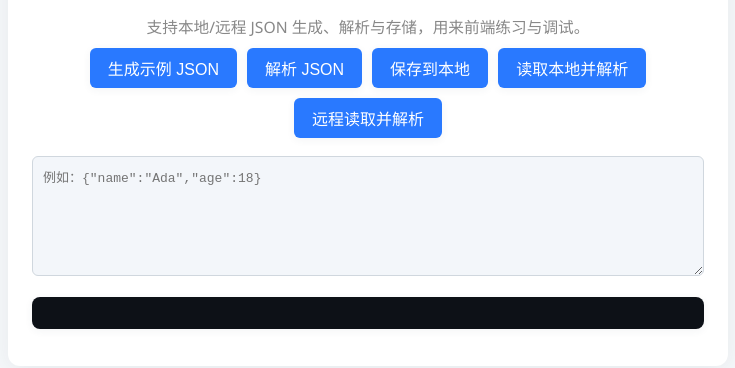
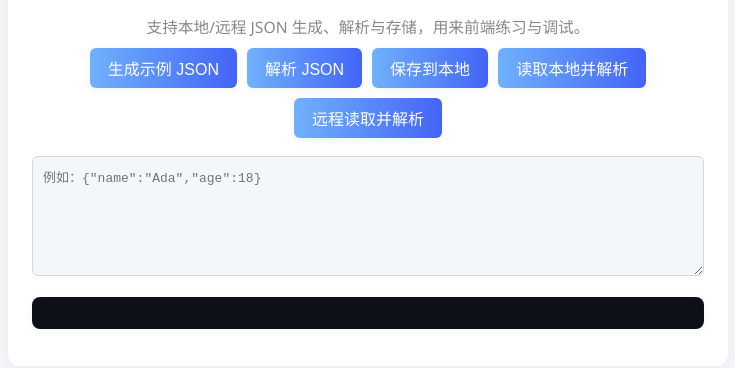
Before and after one commit to hcj-art/my-profile, a plain HTML site: page vue-json.html in a window 1280 px wide. Shown: the part 142-510 px from the top of the page, without its empty margins (272-1007 px from the left). Drawn offline with nearby package versions, Linux system fonts and the light colour scheme.

Commit message:
更改验证Fork
按钮渐变样式

```diff
--- a/vue-json.html
+++ b/vue-json.html
@@ -39,7 +39,8 @@
     }
 
     button {
-      background: #2979ff;
+      /* background: #2979ff; */
+      background: linear-gradient(90deg, #6fb1fc 0%, #4364f7 100%);
       color: #fff;
       border: none;
       border-radius: 6px;
```
Also changed, not shown: index.html (+3 -1 lines).
